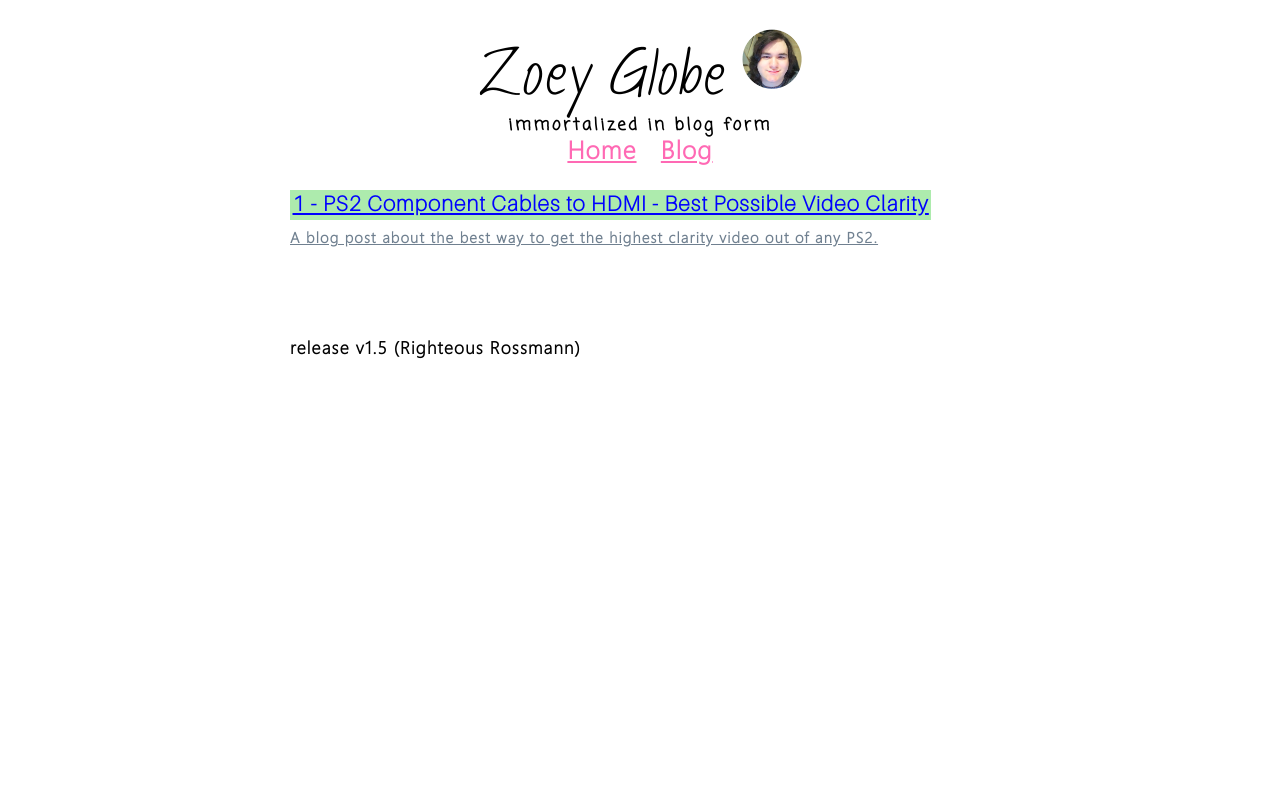
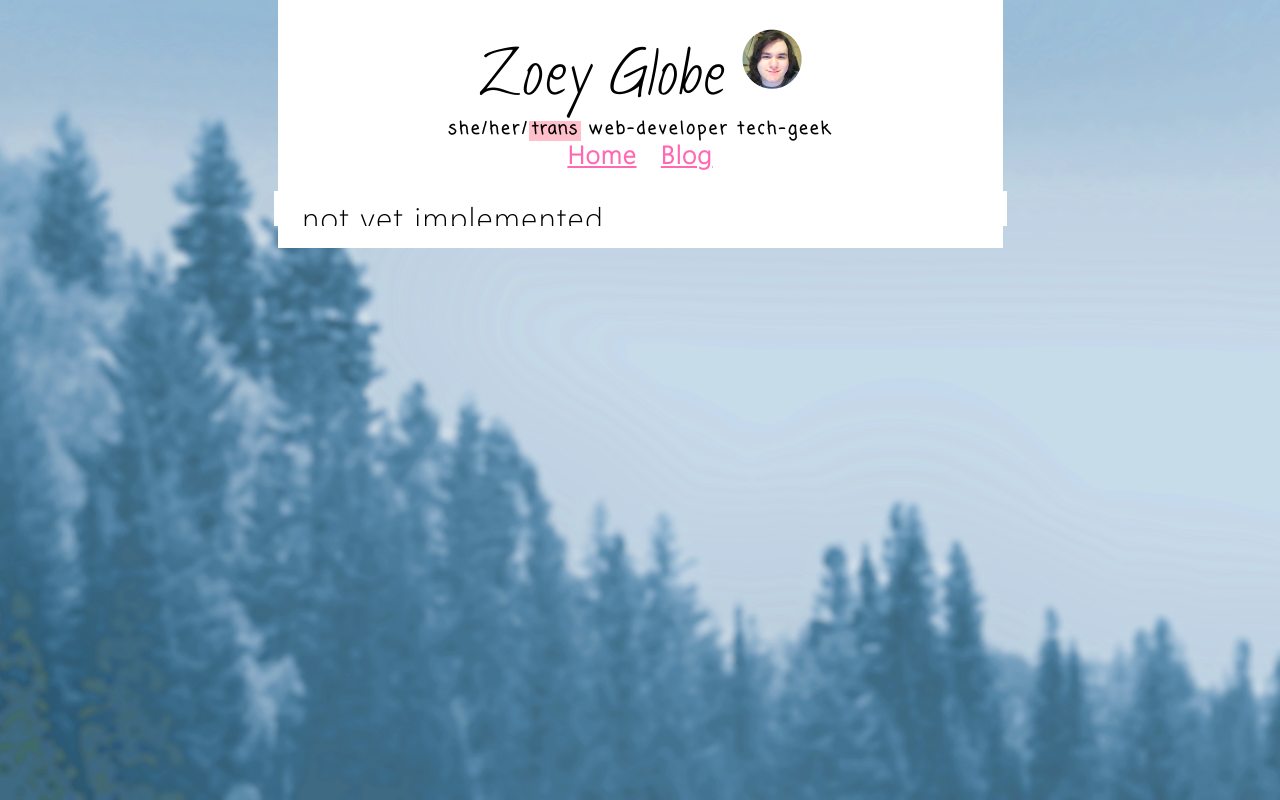
Before and after one commit to WebmetsHD/zoeyglobe.github.io, a plain HTML site: page blog/index.html in a window 1280 px wide. Drawn offline with Linux system fonts and the light colour scheme.

Commit message:
this_content patch /blog/

```diff
--- a/blog/index.html
+++ b/blog/index.html
@@ -1,26 +1,24 @@
-<!-- start of file -->
-
 <html>
 <head>
-
-<!--  load global stylesheet -->
 <link rel="stylesheet" type="text/css" href="../assets/stylesheet.css">
-<!-- /load global stylesheet -->
-
-<!--   title, favicon & other metadata (for search engines, etc.) -->
-    <title>Zoey Globe - Blog</title>
-    <link rel="icon" href=".././favicon.ico" type="image/ico">
+<style>
+html {
+    background: url(../assets/background.png) no-repeat center center fixed;
+    background-color:powderblue;
+    background-size: cover;
+}
+</style>
+<title>Zoey Globe</title>
+<link rel="icon" href="./favicon.ico" type="image/ico">
 <meta name="description" content="Zoey Globe's awesome website. The forever-in-development home to Zoey's creations, concepts, & innermost thoughts.">
 <meta name="keywords" content="Zoey,Globe,ZoeyGlobe,Zoey Globe">
 <meta name="author" content="Zoey Globe">
-<!--  /title, favicon & other metadata (for search engines, etc.) -->
-
 </head>
 
 <body>
     <div class="contentPaperSheet">
 
-        <!--  Zoey Globe [photo] she/her/trans web-developer tech-geek, THIS IS NASTY- DON'T TOUCH IT. -->
+<!--  Zoey Globe site logo, photo and subtitle, THIS IS NASTY- DON'T TOUCH IT. -->
     <p> <br><br><a href="https://zoeyglobe.github.io/" target="_top" style="text-decoration:
         none; font-size:200%; font-family: 'titleFont'; font-weight: 100; margin: 0 auto; color:black;
         text-align: center; text-rendering: geometricPrecision; display:block; word-spacing: word-spacing:0px;
@@ -30,31 +28,23 @@
         margin-bottom: 6px; padding-bottom: 4px; margin-top: -6px;"></sub>
         <sub><sub><sub><sup><sup><sup style="font-weight: 700; letter-spacing: 2px; padding-top:-4px;
         word-spacing: 0px; text-rendering: geometricPrecision; font-family: titleSubFont;
-                    vertical-align: text-bottom;"><br>immortalized in blog form</sup></sup></sup></sub>
+        vertical-align: text-bottom;"><br>she/her/<span class="pinkbgtitlesub">trans</span> web-developer tech-geek</sup></sup></sup></sub>
         </sub></sub></a> </p><br>
-        <!-- /Zoey Globe [photo] she/her/trans web-developer tech-geek, THIS IS NASTY- DON'T TOUCH IT. -->
+<!--   /Zoey Globe site logo, photo and subtitle, THIS IS NASTY- DON'T TOUCH IT. -->
 
-        <!--  NAVIAGTION, DON'T TOUCH UNLESS YOU WANT TO DO ALL OF THEM ON EVERY PAGE -->
+<!--  NAVIAGTION, DON'T TOUCH THIS, IT'S NASTY -->
     <center>
         <p style="vertical-align: text-top; margin: 0 auto; text-align: center; line-height: 0px; display:absolute; overflow:hidden; white-space: nowrap; top:0;" align="middle"><a href="https://zoeyglobe.github.io/" class="navlink" target="_top">Home</a>&nbsp;&nbsp;&nbsp;<a href="https://zoeyglobe.github.io/blog/" class="navlink" target="_top">Blog</a></p>
     </center>
-        <!--  /NAVIAGTION, DON'T TOUCH UNLESS YOU WANT TO DO ALL OF THEM ON EVERY PAGE -->
+<!--   /NAVIAGTION, DON'T TOUCH THIS, IT'S NASTY -->
 <br>
-                    <!--  main content that's on the paper sheet -->
-
-
-
-            <a href="https://zoeyglobe.github.io/blog/ps2-video-clarity/" style="color:hotpink; text-decoration:none;"><p><span class="greenbg" style="text-decoration: underline; color:blue;">1 - PS2 Component Cables to HDMI - Best Possible Video Clarity<br></span><span class="blogunder" style="text-decoration: underline; color:slategray;"><br>A blog post about the best way to get the highest clarity video out of any PS2.</span></p></a><br><br>
-
-
-
-            <br><p class="releasenum">release v1.5 (Righteous Rossmann)</p><br>
-                    <!-- /main content that's on the paper sheet -->
 
 
 
 
-
+<!--  THE ACTUAL CONTENT IS INSIDE OF THIS_CONTENT.HTML, SO IT'S EASIER TO CREATE CONTENT, GO THERE TO EDIT MAIN CONTENT -->
+<iframe src="this_content.html" frameBorder="0" scrolling="no" width="586" height="28" style="margin-left:-13px;"></iframe>
+<!--   /THE ACTUAL CONTENT IS INSIDE OF THIS_CONTENT.HTML, SO IT'S EASIER TO CREATE CONTENT, GO THERE TO EDIT MAIN CONTENT -->
 
 
 
@@ -65,5 +55,3 @@
 
     </body>
 </html>
-
-<!-- end of file -->
--- /dev/null
+++ b/blog/this_content.html
@@ -0,0 +1,26 @@
+<html>
+<head>
+<link rel="stylesheet" type="text/css" href="../assets/stylesheet.css">
+<body>
+<div class="contentPaperSheet">
+<br>
+                    <!--  main content that's on the paper sheet -->
+            <p>not yet implemented.</p>
+                    <!-- /main content that's on the paper sheet -->
+
+
+
+
+
+
+
+
+
+<!--  this /div is the bottom of the paper sheet, don't remove it. -->
+                                <br><br></div>
+<!-- /this /div is the bottom of the paper sheet, don't remove it. -->
+
+    </body>
+</html>
+
+<!-- end of file -->
```
Lines whose indentation alone changed are shown as unchanged.
